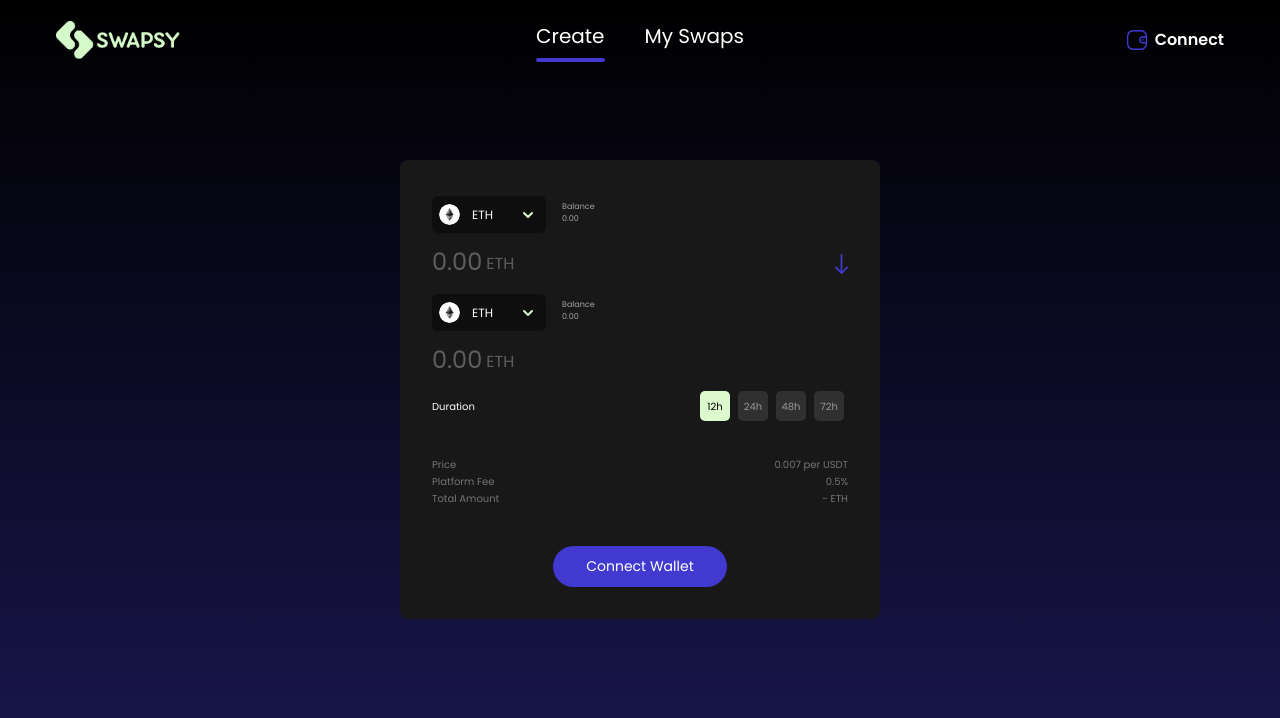
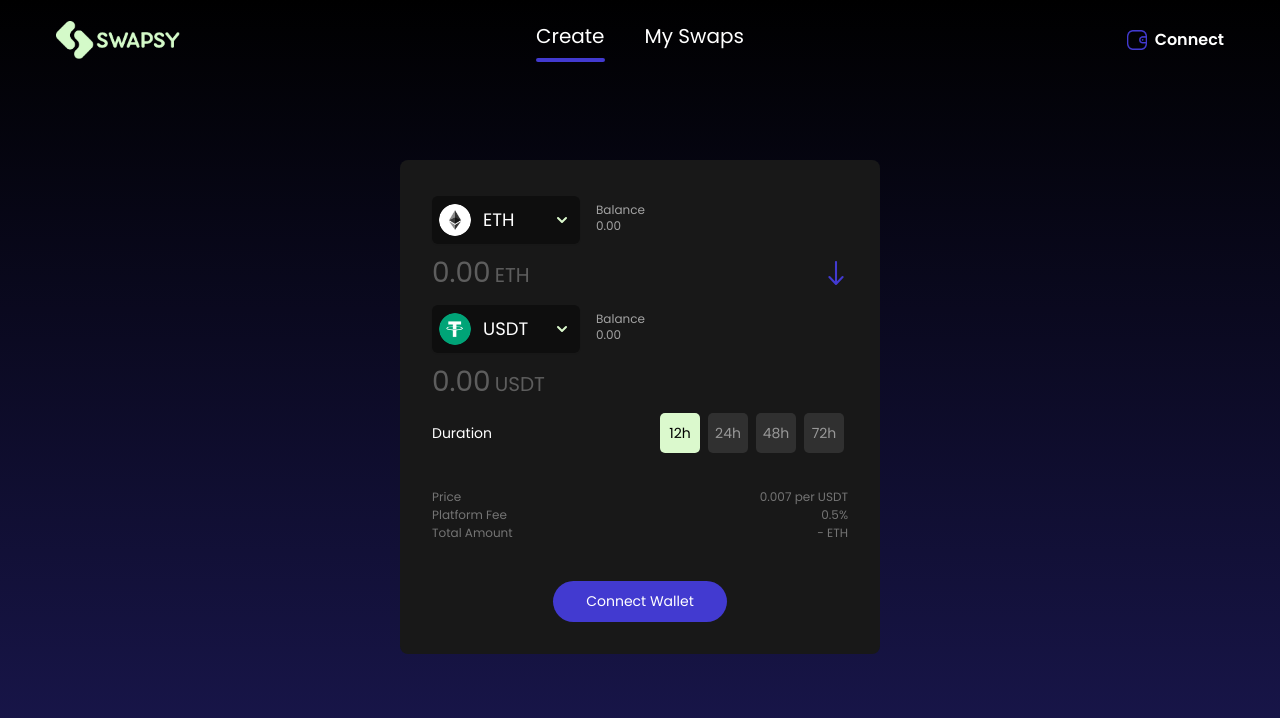
Before and after one commit to harisalkarni/swapsy-test, a React (Create React App) app: page / in a window 1280 px wide. Shown: the top 718 px of the page. Built offline with nearby package versions, Linux system fonts and the light colour scheme.

Commit message:
adjust swapsy desktop

```diff
--- a/src/components/atoms/Duration.tsx
+++ b/src/components/atoms/Duration.tsx
@@ -9,21 +9,21 @@
 const Duration = ({ selected, setSelected }: Props) => {
   return (
     <div className="flex flex-row items-center justify-between mt-[19px]">
-      <div className="text-white text-[10px] ">Duration</div>
+      <div className="text-white text-[10px] md:text-sm">Duration</div>
       <div className="flex flex-row">
         {Durations.map((duration, index) => {
           return (
             <div
               key={index}
               onClick={() => setSelected(duration)}
-              className={`h-[30px] w-[30px] mx-1 rounded-[5px] justify-center items-center flex flex-row  cursor-pointer ${
+              className={`h-[30px] w-[30px] md:h-10 md:w-10 mx-1 rounded-[5px] justify-center items-center flex flex-row  cursor-pointer ${
                 selected === duration
                   ? "bg-second-tea-green"
                   : "bg-dark-charcoal"
               }`}
             >
               <div
-                className={` text-[10px] ${
+                className={`text-[10px] md:text-sm ${
                   selected === duration ? "text-black" : "text-white opacity-50"
                 }`}
               >
--- a/src/components/atoms/ListIcon.tsx
+++ b/src/components/atoms/ListIcon.tsx
@@ -24,10 +24,10 @@
               <span className="flex items-center">
                 <img
                   src={selected.avatar}
-                  alt=""
-                  className="flex-shrink-0 h-[21px] w-[21px] rounded-full"
+                  alt="icon"
+                  className="flex-shrink-0 w-5 md:w-8 object-contain rounded-full"
                 />
-                <span className="ml-3 block truncate text-white text-[12px]">
+                <span className="ml-3 block truncate text-white text-[12px] md:text-lg">
                   {selected.name}
                 </span>
               </span>
@@ -63,13 +63,13 @@
                         <div className="flex items-center">
                           <img
                             src={coin.avatar}
-                            alt=""
-                            className="flex-shrink-0 h-[21px] w-[21px] rounded-full"
+                            alt="icon"
+                            className="flex-shrink-0 object-contain w-5 md:w-8 rounded-full"
                           />
                           <span
                             className={classNames(
                               selected ? "font-semibold" : "font-normal",
-                              "ml-3 block truncate text-white text-[12px]"
+                              "ml-3 block truncate text-white text-[12px] md:text-lg"
                             )}
                           >
                             {coin.name}
--- a/src/components/atoms/TokenSwap.tsx
+++ b/src/components/atoms/TokenSwap.tsx
@@ -8,7 +8,7 @@
 
 const TokenSwap = () => {
   const [from, setFrom] = useState<CoinType>(Coins[0]);
-  const [to, setTo] = useState<CoinType>(Coins[0]);
+  const [to, setTo] = useState<CoinType>(Coins[1]);
   const [duration, setDuration] = useState<string>(Durations[0]);
   const [total, setTotal] = useState("-");
 
@@ -21,51 +21,55 @@
   return (
     <div className="relative z-10">
       <div className="flex flex-row items-center mb-[8px]">
-        <div className="w-[114px]">
+        <div className="w-[124px] md:w-[148px]">
           <ListIcon selected={from} setSelected={setFrom} />
         </div>
-        <div className="text-[8px] opacity-60 text-white ml-[16px]">
+        <div className="text-[8px] md:text-xs opacity-60 text-white ml-[16px]">
           <div>Balance</div>
           <div>0.00</div>
         </div>
       </div>
       <div className="text-white/30 flex flex-row items-end w-full  justify-between">
         <div className="w-[85px] h-[33px] flex flex-row items-end">
-          <div className="text-[24px] leading-[24px]">0.00</div>
-          <div className="text-[16px] ml-1 leading-[20px]">{from.name}</div>
+          <div className="text-[24px] md:text-[28px] leading-[24px]">0.00</div>
+          <div className="text-[16px] md:text-[20px] ml-1 leading-[20px]">
+            {from.name}
+          </div>
         </div>
         <button onClick={reverse}>
-          <img src={ArrowIcon} alt="Arrow Icon" />
+          <img src={ArrowIcon} alt="Arrow Icon" className="w-[13.5px] h-5 md:w-6 md:h-6 object-contain" />
         </button>
       </div>
       <div className="flex flex-row items-center mt-4 mb-[8px]">
-        <div className="w-[114px]">
+        <div className="w-[124px] md:w-[148px]">
           <ListIcon selected={to} setSelected={setTo} />
         </div>
-        <div className="text-[8px] opacity-60 text-white ml-[16px]">
+        <div className="text-[8px] md:text-xs opacity-60 text-white ml-[16px]">
           <div>Balance</div>
           <div>0.00</div>
         </div>
       </div>
       <div className="text-white/30 flex flex-row items-end w-[85px] h-[33px]">
-        <div className="text-[24px] leading-[24px]">0.00</div>
-        <div className="text-[16px] ml-1 leading-[20px]">{to.name}</div>
+        <div className="text-[24px] md:text-[28px] leading-[24px]">0.00</div>
+        <div className="text-[16px] md:text-[20px] ml-1 leading-[20px]">
+          {to.name}
+        </div>
       </div>
       <div>
         <Duration selected={duration} setSelected={setDuration} />
       </div>
-      <div className="text-white/40 flex flex-col mt-9">
+      <div className="text-white/40 flex flex-col mt-9 text-[10px] md:text-xs">
         <div className="flex flex-row justify-between">
-          <div className="text-[10px]">Price</div>
-          <div className="text-right text-[10px]">0.007 per USDT</div>
+          <div>Price</div>
+          <div className="text-right">0.007 per USDT</div>
         </div>
         <div className="flex flex-row justify-between my-[2px]">
-          <div className="text-[10px]">Platform Fee</div>
-          <div className="text-right text-[10px]">0.5%</div>
+          <div>Platform Fee</div>
+          <div className="text-right">0.5%</div>
         </div>
         <div className="flex flex-row justify-between">
-          <div className="text-[10px]">Total Amount</div>
-          <div className="text-right text-[10px]">{total} ETH</div>
+          <div>Total Amount</div>
+          <div className="text-right">{total} ETH</div>
         </div>
       </div>
       <div className="flex justify-center mt-10">
--- a/src/components/organisms/Swap.tsx
+++ b/src/components/organisms/Swap.tsx
@@ -41,7 +41,7 @@
       />
       <div
         className={`w-[360px] rounded-[8px] relative z-10 md:w-[480px] md:mt-20 ${
-          activeTab === "create" && "bg-erie-black p-8"
+          activeTab === "create" && "bg-erie-black p-8  md:w-[420px]"
         }`}
       >
         {activeTab === "create" ? <TokenSwap /> : <MySwap />}
```
